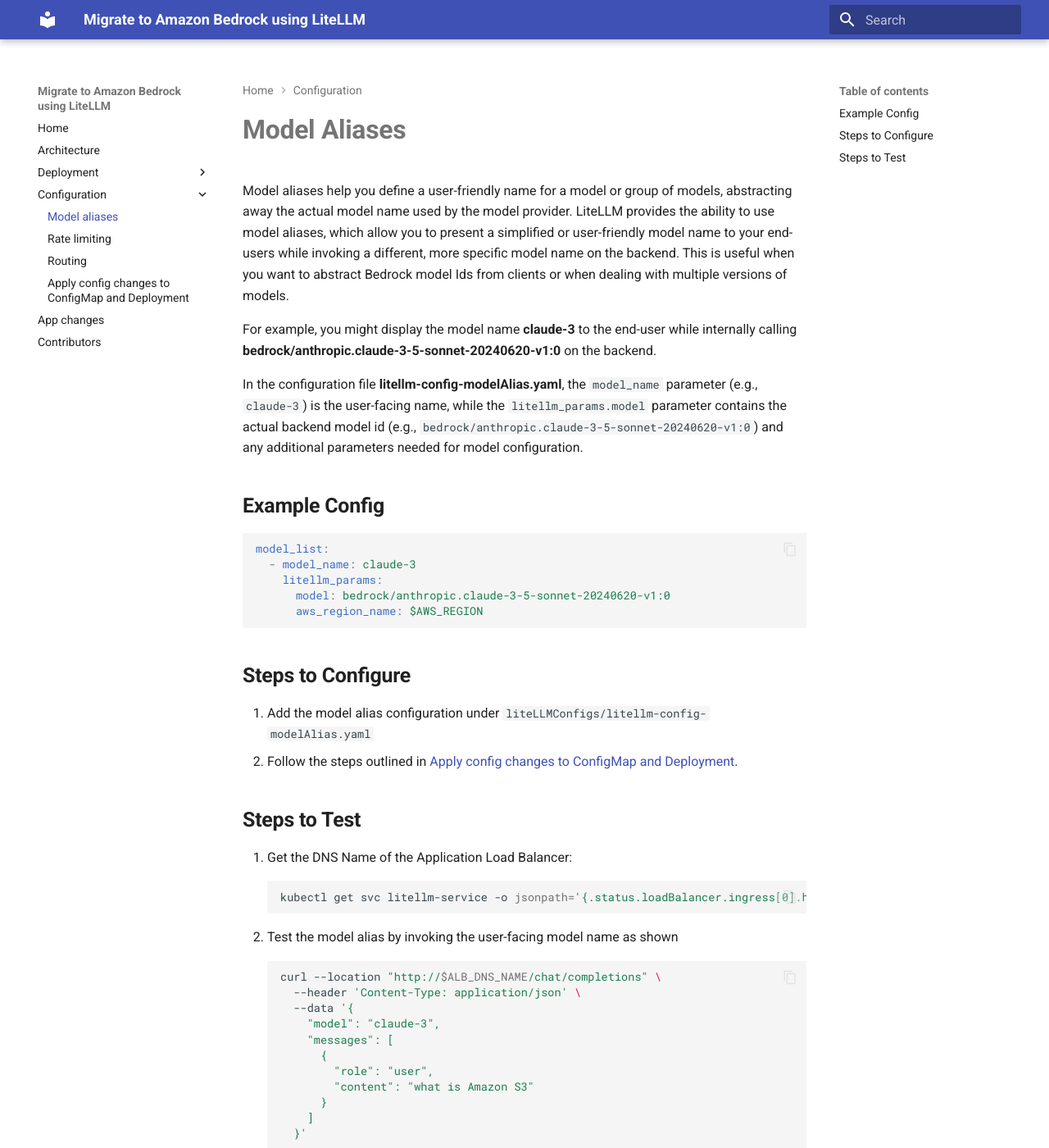
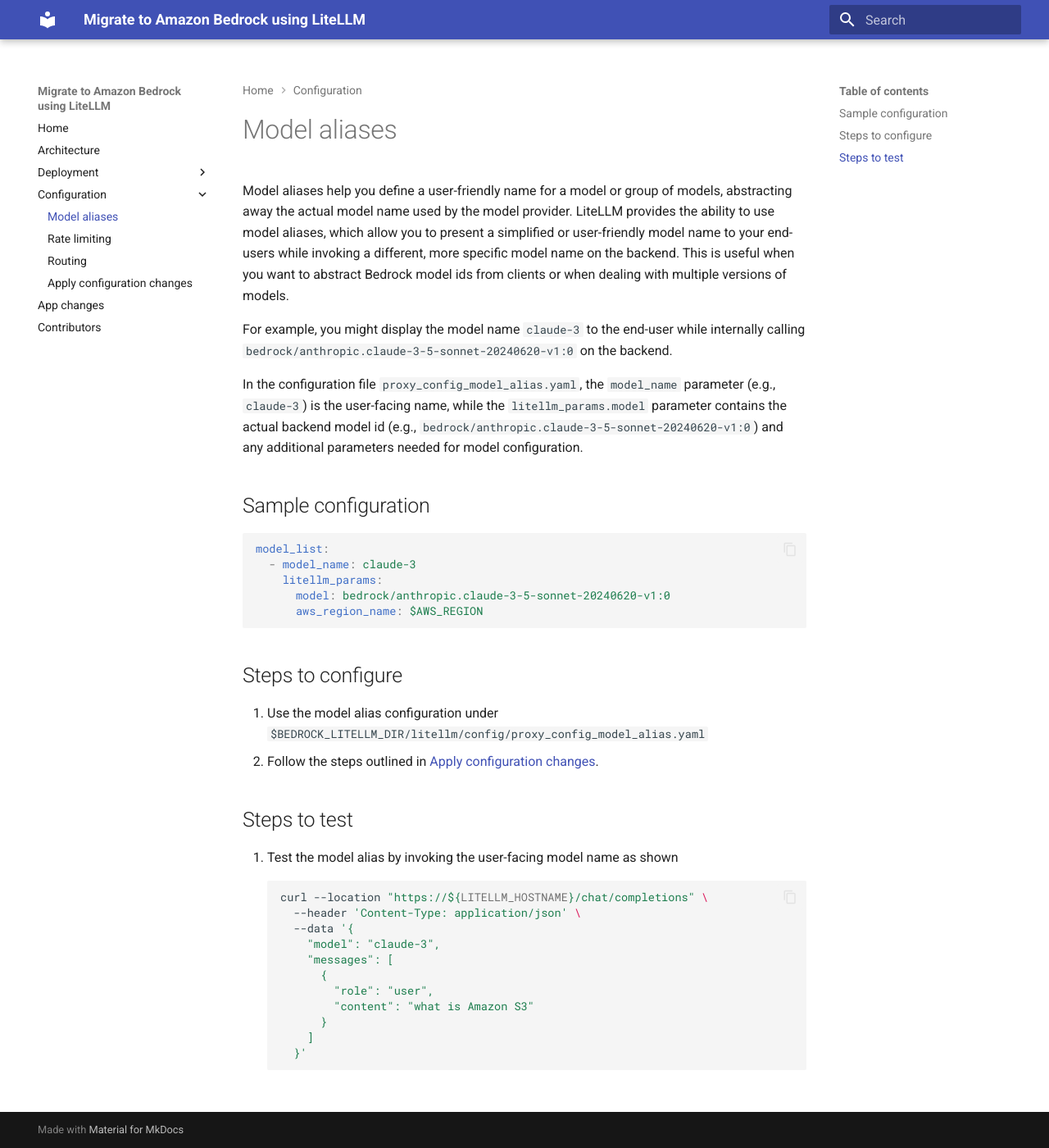
Before and after one commit to aws-samples/bedrock-litellm, an MkDocs documentation site: the page built from docs/25-config/10-model-alias.md, in a window 1280 px wide and 1400 px high. Shown: the whole window at 82% size. Built offline with MkDocs 1.6.1 and Material for MkDocs 9.7.7, drawn with Linux system fonts in a browser that asks for light colours.

Commit message:
fix(config): minor tweaks to align PR content with the rest of content

````diff
--- a/docs/25-config/10-model-alias.md
+++ b/docs/25-config/10-model-alias.md
@@ -1,12 +1,12 @@
-# **Model Aliases**
+# Model aliases
 
-Model aliases help you define a user-friendly name for a model or group of models, abstracting away the actual model name used by the model provider. LiteLLM provides the ability to use model aliases, which allow you to present a simplified or user-friendly model name to your end-users while invoking a different, more specific model name on the backend. This is useful when you want to abstract Bedrock model Ids from clients or when dealing with multiple versions of models.
+Model aliases help you define a user-friendly name for a model or group of models, abstracting away the actual model name used by the model provider. LiteLLM provides the ability to use model aliases, which allow you to present a simplified or user-friendly model name to your end-users while invoking a different, more specific model name on the backend. This is useful when you want to abstract Bedrock model ids from clients or when dealing with multiple versions of models.
 
-For example, you might display the model name **claude-3** to the end-user while internally calling **bedrock/anthropic.claude-3-5-sonnet-20240620-v1:0** on the backend.
+For example, you might display the model name `claude-3` to the end-user while internally calling `bedrock/anthropic.claude-3-5-sonnet-20240620-v1:0` on the backend.
 
-In the configuration file **litellm-config-modelAlias.yaml**, the `model_name` parameter (e.g., `claude-3`) is the user-facing name, while the `litellm_params.model` parameter contains the actual backend model id (e.g., `bedrock/anthropic.claude-3-5-sonnet-20240620-v1:0`) and any additional parameters needed for model configuration.
+In the configuration file `proxy_config_model_alias.yaml`, the `model_name` parameter (e.g., `claude-3`) is the user-facing name, while the `litellm_params.model` parameter contains the actual backend model id (e.g., `bedrock/anthropic.claude-3-5-sonnet-20240620-v1:0`) and any additional parameters needed for model configuration.
 
-## **Example Config**
+## Sample configuration
 
 ```yaml
 model_list:
@@ -16,19 +16,15 @@
       aws_region_name: $AWS_REGION
 ```
 
-## **Steps to Configure**
+## Steps to configure
 
-1. Add the model alias configuration under `liteLLMConfigs/litellm-config-modelAlias.yaml`
-2. Follow the steps outlined in [Apply config changes to ConfigMap and Deployment](./40-apply-config-changes.md).
+1. Use the model alias configuration under `$BEDROCK_LITELLM_DIR/litellm/config/proxy_config_model_alias.yaml`
+1. Follow the steps outlined in [Apply configuration changes](./40-apply-config-changes.md).
 
-## **Steps to Test**
-1. Get the DNS Name of the Application Load Balancer:
+## Steps to test
+1. Test the model alias by invoking the user-facing model name as shown
 ```sh
-kubectl get svc litellm-service -o jsonpath='{.status.loadBalancer.ingress[0].hostname}'
-```
-2. Test the model alias by invoking the user-facing model name as shown
-```sh
-curl --location "http://$ALB_DNS_NAME/chat/completions" \
+curl --location "https://${LITELLM_HOSTNAME}/chat/completions" \
   --header 'Content-Type: application/json' \
   --data '{
     "model": "claude-3",
--- a/mkdocs.yml
+++ b/mkdocs.yml
@@ -25,7 +25,7 @@
     - Model aliases: './25-config/10-model-alias.md'
     - Rate limiting: './25-config/20-rate-limit.md'
     - Routing: './25-config/30-route.md'
-    - Apply config changes to ConfigMap and Deployment: './25-config/40-apply-config-changes.md'
+    - Apply configuration changes: './25-config/40-apply-config-changes.md'
   - App changes: './30-app-changes/10-app-changes.md'
   - Contributors: './99-contributors.md'
 
````
Also changed, not shown: docs/20-deploy/50-install-litellm.md (+4 -3 lines), docs/20-deploy/60-expose-litellm.md (+1 -1 lines), docs/25-config/40-apply-config-changes.md (+10 -10 lines), 7 other files.
